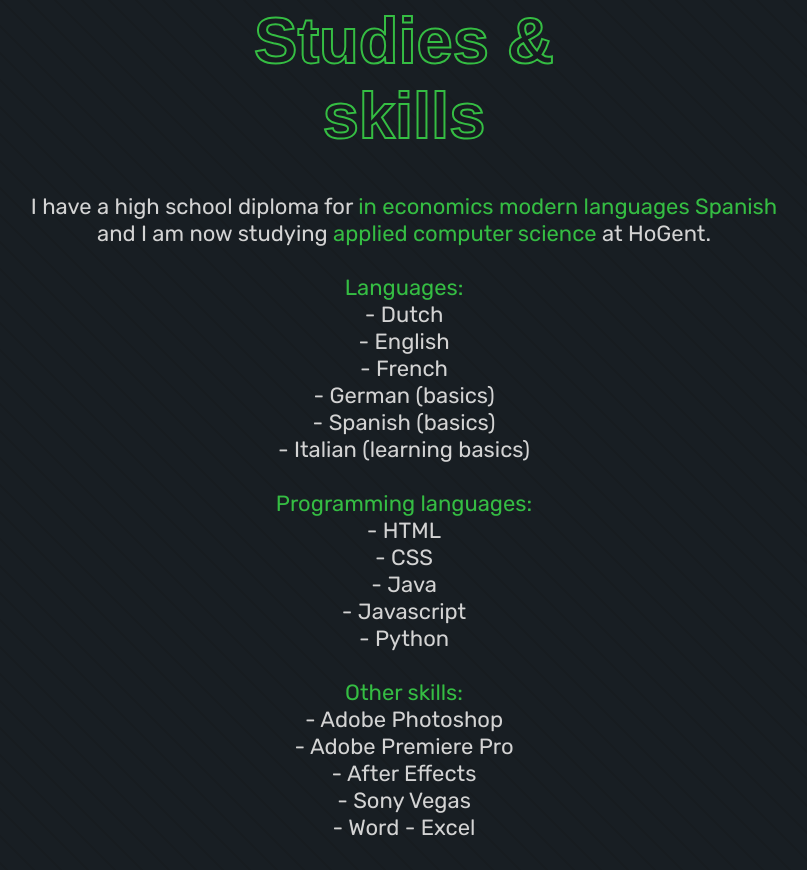
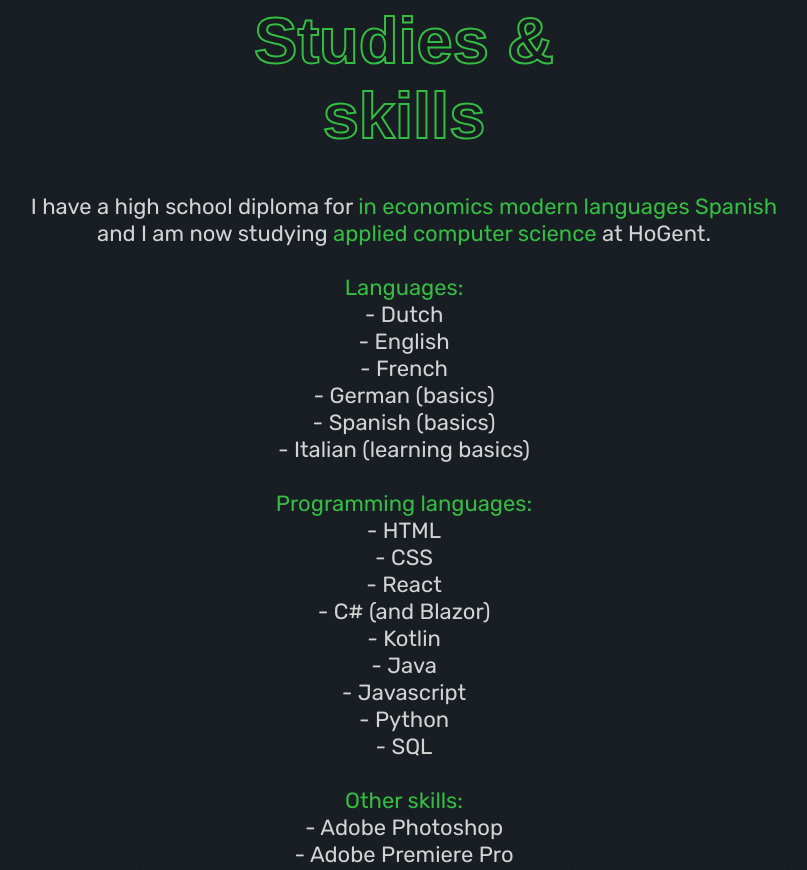
Before and after one commit to WoutDM/WoutDM.github.io, a plain HTML site: page index.html in a window 1280 px wide. Shown: the part 830-1700 px from the top of the page, without its empty margins (236-1043 px from the left). Drawn offline with Linux system fonts and the light colour scheme.

Commit message:
update programming languages

```diff
--- a/index.html
+++ b/index.html
@@ -40,17 +40,22 @@
                 <span class="keyword">Programming languages:</span> <br>
                 - HTML <br>
                 - CSS <br>
+                - React <br>
+                - C# (and Blazor) <br>
+                - Kotlin <br>
                 - Java <br>
                 - Javascript <br>
-                - Python <br><br>
+                - Python <br>
+                - SQL <br><br>
+
 
                 <span class="keyword">Other skills:</span> <br>
                 - Adobe Photoshop <br>
                 - Adobe Premiere Pro <br>
                 - After Effects <br>
                 - Sony Vegas <br>
-                - Word
-                - Excel
+                - Word <br>
+                - Excel <br><br>
                 </p>
         </div>
         </div>
```
